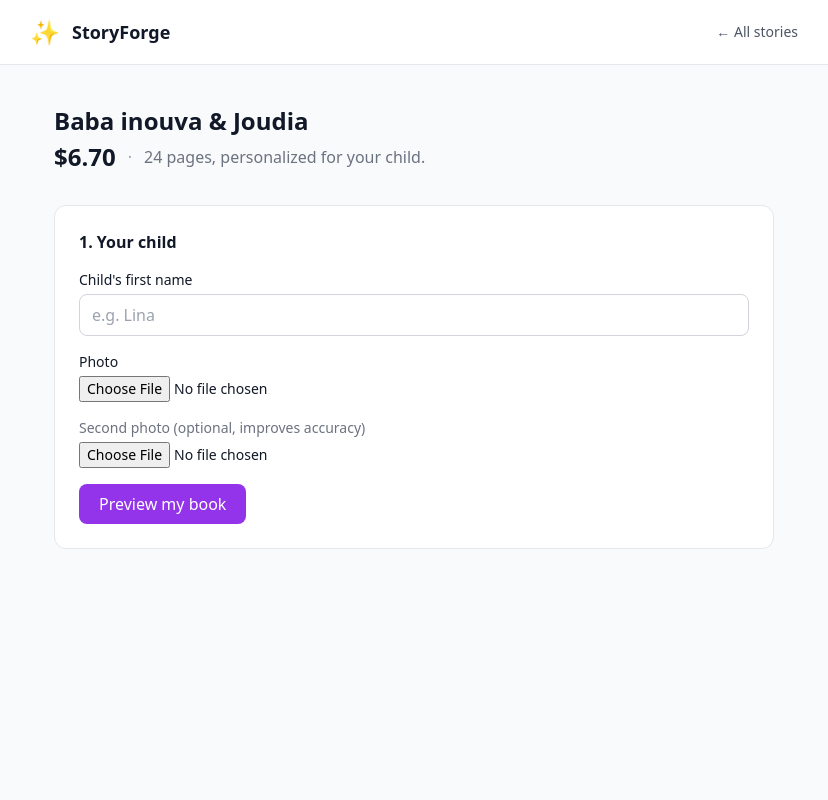
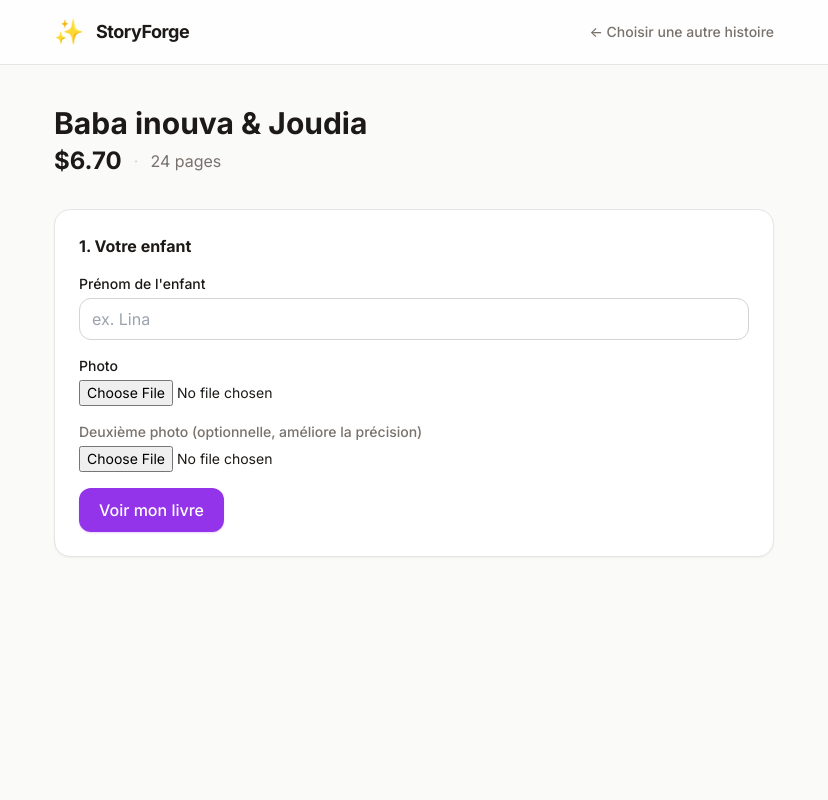
Before and after one commit to Mouad1/kidp, a FastAPI app: page /store/boo3-test in a window 1280 px wide. Shown: the whole page, without its empty margins (226-1054 px from the left). Run offline with FastAPI, Linux system fonts and the light colour scheme; some libraries are stand-ins or nearby versions.

Commit message:
feat(storefront): redesign storefront templates with shared header and i18n
- Redesign /store catalog with hero, cover thumbnails, language badge,
  improved cards, and empty state.
- Add shared sticky header with language selector.
- Update preview, personalize, and success pages with i18n strings,
  warm stone palette, and consistent typography.

Co-Authored-By: Claude <noreply@anthropic.com>

```diff
--- a/dashboard/templates/store_personalize.html
+++ b/dashboard/templates/store_personalize.html
@@ -1,89 +1,97 @@
 <!DOCTYPE html>
-<html lang="en">
+<html lang="{{ lang }}">
 
 <head>
   <meta charset="UTF-8" />
   <meta name="viewport" content="width=device-width, initial-scale=1.0" />
-  <title>{{ title }} · StoryForge</title>
+  <title>{{ title }} · {{ i18n.site_name }}</title>
   <script src="https://cdn.tailwindcss.com"></script>
+  <link rel="preconnect" href="https://fonts.googleapis.com">
+  <link rel="preconnect" href="https://fonts.gstatic.com" crossorigin>
+  <link href="https://fonts.googleapis.com/css2?family=Inter:wght@400;500;600;700&display=swap" rel="stylesheet">
   <style>
+    body { font-family: 'Inter', system-ui, -apple-system, BlinkMacSystemFont, sans-serif; }
     @keyframes spin { to { transform: rotate(360deg); } }
     .spin { animation: spin .8s linear infinite; }
   </style>
 </head>
 
-<body class="bg-gray-50 text-gray-900 min-h-screen">
+<body class="bg-stone-50 text-stone-900 min-h-screen" dir="{% if lang == 'ar' %}rtl{% else %}ltr{% endif %}">
 
-  <header class="bg-white border-b border-gray-200 px-6 py-4">
-    <div class="max-w-3xl mx-auto flex items-center justify-between">
-      <div class="flex items-center gap-3">
-        <span class="text-2xl">✨</span>
-        <h1 class="text-lg font-bold">StoryForge</h1>
-      </div>
-      <a href="/store" class="text-sm text-gray-600 hover:text-gray-900">← All stories</a>
+  <header class="bg-white/80 backdrop-blur border-b border-stone-200 sticky top-0 z-30">
+    <div class="max-w-3xl mx-auto px-6 py-4 flex items-center justify-between gap-4">
+      <a href="/store" class="flex items-center gap-3 group">
+        <span class="text-2xl group-hover:scale-110 transition-transform">✨</span>
+        <div>
+          <h1 class="text-lg font-bold tracking-tight">{{ i18n.site_name }}</h1>
+        </div>
+      </a>
+      <a href="/store" class="text-sm font-medium text-stone-500 hover:text-stone-900 transition">
+        {{ i18n.choose_another_story }}
+      </a>
     </div>
   </header>
 
   <main class="max-w-3xl mx-auto px-6 py-10" data-slug="{{ slug }}">
-    <h2 class="text-2xl font-bold mb-1">{{ title }}</h2>
+    <h2 class="text-2xl sm:text-3xl font-bold mb-1">{{ title }}</h2>
     <div class="flex items-center gap-3 mb-8">
-      <span class="text-2xl font-bold text-gray-900">{{ price_display }}</span>
-      <span class="text-gray-400">·</span>
-      <span class="text-gray-500">{{ page_count }} pages, personalized for your child.</span>
+      <span class="text-2xl font-bold text-stone-900">{{ price_display }}</span>
+      <span class="text-stone-300">·</span>
+      <span class="text-stone-500">{{ i18n.pages_label.format(page_count=page_count) }}</span>
     </div>
 
     <!-- Step 1: child details -->
-    <section id="step-details" class="bg-white rounded-xl border border-gray-200 p-6 mb-6">
-      <h3 class="font-bold mb-4">1. Your child</h3>
-      <label class="block text-sm font-medium mb-1">Child's first name</label>
-      <input id="child-name" type="text" placeholder="e.g. Lina"
-             class="w-full border border-gray-300 rounded-lg px-3 py-2 mb-4" />
-      <label class="block text-sm font-medium mb-1">Photo</label>
+    <section id="step-details" class="bg-white rounded-2xl border border-stone-200 p-6 mb-6 shadow-sm">
+      <h3 class="font-bold mb-4">{{ i18n.child_section_title }}</h3>
+      <label class="block text-sm font-medium mb-1">{{ i18n.child_name_label }}</label>
+      <input id="child-name" type="text" placeholder="{{ i18n.child_name_placeholder }}"
+             class="w-full border border-stone-300 rounded-xl px-3 py-2 mb-4 focus:outline-none focus:ring-2 focus:ring-purple-500/20 focus:border-purple-500 transition" />
+      <label class="block text-sm font-medium mb-1">{{ i18n.photo_label }}</label>
       <input id="child-photo" type="file" accept="image/*"
              class="w-full text-sm mb-2" />
-      <label class="block text-sm font-medium mb-1 mt-2 text-gray-500">Second photo <span class="font-normal">(optional, improves accuracy)</span></label>
+      <label class="block text-sm font-medium mb-1 mt-2 text-stone-500">{{ i18n.photo2_label }}</label>
       <input id="child-photo2" type="file" accept="image/*"
              class="w-full text-sm mb-4" />
       <button id="to-preview"
-              class="bg-purple-600 text-white font-medium px-5 py-2 rounded-lg hover:bg-purple-700 disabled:opacity-50">
-        Preview my book
+              class="bg-purple-600 text-white font-medium px-5 py-2.5 rounded-xl hover:bg-purple-700 disabled:opacity-50 transition shadow-sm shadow-purple-200">
+        {{ i18n.preview_my_book }}
       </button>
       <div id="details-error" class="hidden mt-2 text-sm text-red-600"></div>
     </section>
 
     <!-- Step 2: face-swap preview -->
-    <section id="step-preview" class="hidden bg-white rounded-xl border border-gray-200 p-6 mb-6">
-      <h3 class="font-bold mb-4">2. Your child in the story</h3>
+    <section id="step-preview" class="hidden bg-white rounded-2xl border border-stone-200 p-6 mb-6 shadow-sm">
+      <h3 class="font-bold mb-4">2. {{ i18n.preview_my_book }}</h3>
       <!-- Skeleton loader (shown while generating) -->
       <div id="preview-skeleton" class="space-y-3">
         <div class="animate-pulse">
-          <div class="h-3 w-40 bg-gray-200 rounded mb-4"></div>
+          <div class="h-3 w-40 bg-stone-200 rounded mb-4"></div>
           <div class="flex gap-4">
-            <div class="w-44 h-64 bg-gray-200 rounded-xl"></div>
-            <div class="w-44 h-64 bg-gray-200 rounded-xl"></div>
+            <div class="w-44 h-64 bg-stone-200 rounded-xl"></div>
+            <div class="w-44 h-64 bg-stone-200 rounded-xl"></div>
           </div>
         </div>
-        <p id="preview-status" class="text-xs text-gray-400">Personalizing your story, this takes about 30s...</p>
+        <p id="preview-status" class="text-xs text-stone-400">{{ i18n.preview_status }}</p>
       </div>
       <!-- Result (revealed after generation) -->
       <div id="preview-result" class="hidden">
-        <p class="text-sm text-gray-600 mb-4">Here's a sneak peek — cover and first page starred by <strong id="preview-child-name"></strong>:</p>
+        <p class="text-sm text-stone-600 mb-4">Here's a sneak peek — cover and first page starred by <strong id="preview-child-name"></strong>:</p>
         <div class="flex flex-wrap gap-4">
           <div>
-            <p class="text-xs text-gray-400 mb-1 font-medium uppercase tracking-wide">Cover</p>
+            <p class="text-xs text-stone-400 mb-1 font-medium uppercase tracking-wide">Cover</p>
             <img id="preview-cover" alt="Personalized cover"
-                 class="w-44 rounded-xl border border-gray-200 shadow-sm" />
+                 class="w-44 rounded-xl border border-stone-200 shadow-sm" />
           </div>
           <div>
-            <p class="text-xs text-gray-400 mb-1 font-medium uppercase tracking-wide">Page 1</p>
+            <p class="text-xs text-stone-400 mb-1 font-medium uppercase tracking-wide">Page 1</p>
             <img id="preview-page1" alt="Page 1 preview"
-                 class="w-44 rounded-xl border border-gray-200 shadow-sm" />
+                 class="w-44 rounded-xl border border-stone-200 shadow-sm" />
           </div>
           <div class="flex-1 min-w-[180px]">
-            <p class="text-xs text-gray-400 mb-1 font-medium uppercase tracking-wide">Rest of the book</p>
-            <div class="w-44 h-64 bg-gray-100 rounded-xl border border-dashed border-gray-300 flex flex-col items-center justify-center text-center px-4">
+            <p class="text-xs text-stone-400 mb-1 font-medium uppercase tracking-wide">Rest of the book</p>
+            <div class="w-44 h-64 bg-stone-100 rounded-xl border border-dashed border-stone-300 flex flex-col items-center justify-center text-center px-4">
               <span class="text-2xl mb-2">📖</span>
-              <p class="text-xs text-gray-500">{{ page_count }} pages of adventure await after purchase.</p>
+              <p class="text-xs text-stone-500">{{ page_count }} pages of adventure await after purchase.</p>
             </div>
           </div>
         </div>
@@ -92,32 +100,32 @@
     </section>
 
     <!-- Step 3: checkout -->
-    <section id="step-checkout" class="hidden bg-white rounded-xl border border-gray-200 p-6">
-      <h3 class="font-bold mb-4">3. Order</h3>
+    <section id="step-checkout" class="hidden bg-white rounded-2xl border border-stone-200 p-6 shadow-sm">
+      <h3 class="font-bold mb-4">{{ i18n.order_section_title }}</h3>
       <div id="auth-box">
-        <p class="text-sm text-gray-500 mb-3">Enter your email to receive a confirmation code.</p>
+        <p class="text-sm text-stone-500 mb-3">Enter your email to receive a confirmation code.</p>
         <div class="flex gap-2 mb-3">
-          <input id="email" type="email" placeholder="you@example.com"
-                 class="flex-1 border border-gray-300 rounded-lg px-3 py-2" />
+          <input id="email" type="email" placeholder="{{ i18n.email_placeholder }}"
+                 class="flex-1 border border-stone-300 rounded-xl px-3 py-2 focus:outline-none focus:ring-2 focus:ring-purple-500/20 focus:border-purple-500 transition" />
           <button id="send-code"
-                  class="bg-gray-900 text-white px-4 py-2 rounded-lg hover:bg-gray-700">Send code</button>
+                  class="bg-stone-900 text-white px-4 py-2 rounded-xl hover:bg-stone-700 transition">{{ i18n.send_code }}</button>
         </div>
         <div id="send-code-error" class="hidden mb-2 text-sm text-red-600"></div>
         <div id="code-row" class="hidden flex gap-2 mb-3">
-          <input id="code" type="text" inputmode="numeric" placeholder="6 digit code"
-                 class="flex-1 border border-gray-300 rounded-lg px-3 py-2" />
+          <input id="code" type="text" inputmode="numeric" placeholder="{{ i18n.code_placeholder }}"
+                 class="flex-1 border border-stone-300 rounded-xl px-3 py-2 focus:outline-none focus:ring-2 focus:ring-purple-500/20 focus:border-purple-500 transition" />
           <button id="verify-code"
-                  class="bg-gray-900 text-white px-4 py-2 rounded-lg hover:bg-gray-700">Verify</button>
+                  class="bg-stone-900 text-white px-4 py-2 rounded-xl hover:bg-stone-700 transition">{{ i18n.verify }}</button>
         </div>
         <div id="verify-code-error" class="hidden mb-2 text-sm text-red-600"></div>
       </div>
       <div id="pay-box" class="hidden">
         <button id="checkout"
-                class="bg-purple-600 text-white font-medium px-5 py-2 rounded-lg hover:bg-purple-700">
-          Continue to payment
+                class="bg-purple-600 text-white font-medium px-5 py-2.5 rounded-xl hover:bg-purple-700 transition shadow-sm shadow-purple-200">
+          {{ i18n.continue_payment }}
         </button>
       </div>
-      <div id="checkout-status" class="text-sm text-gray-500 mt-3"></div>
+      <div id="checkout-status" class="text-sm text-stone-500 mt-3"></div>
     </section>
   </main>
 
@@ -133,7 +141,7 @@
     }
 
     $('to-preview').addEventListener('click', async () => {
-      if (!$('child-name').value.trim()) { inlineError('details-error', 'Please enter your child\u2019s name.'); return; }
+      if (!$('child-name').value.trim()) { inlineError('details-error', 'Please enter your child’s name.'); return; }
       if (!$('child-photo').files.length) { inlineError('details-error', 'Please add a photo.'); return; }
       inlineError('details-error', null);
 
@@ -147,7 +155,7 @@
       // Disable the button while generating
       const btn = $('to-preview');
       btn.disabled = true;
-      btn.textContent = 'Generating...';
+      btn.textContent = '{{ i18n.generating }}';
 
       try {
         const fd = new FormData();
@@ -180,7 +188,7 @@
         $('preview-skeleton').classList.add('hidden');
       } finally {
         btn.disabled = false;
-        btn.textContent = 'Preview my book';
+        btn.textContent = '{{ i18n.preview_my_book }}';
       }
     });
 
@@ -225,7 +233,7 @@
           const err = await r.json().catch(() => ({}));
           $('checkout-status').textContent = err.detail || 'Could not process your order. Please try again.';
           btn.disabled = false;
-          btn.textContent = 'Continue to payment';
+          btn.textContent = '{{ i18n.continue_payment }}';
           return;
         }
         const data = await r.json();
@@ -234,7 +242,7 @@
       } catch (e) {
         $('checkout-status').textContent = 'Network error. Please try again.';
         btn.disabled = false;
-        btn.textContent = 'Continue to payment';
+        btn.textContent = '{{ i18n.continue_payment }}';
       }
 
     });
```
Also changed, not shown: dashboard/templates/store_catalog.html (+79 -26 lines), dashboard/templates/store_story_preview.html (+33 -24 lines), dashboard/templates/store_success.html (+30 -26 lines).
